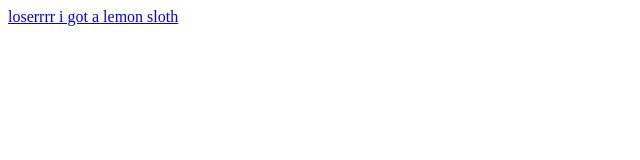
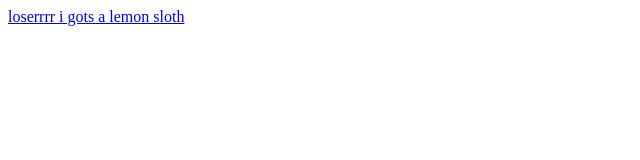
Before and after one commit to noellerobert/noelle.github.io, a plain HTML site: page aboutme.html in a window 1280 px wide. Shown: the full height of the page, 0-640 px from the left. Drawn offline with Linux system fonts and the light colour scheme.

Commit message:
Update aboutme.html

```diff
--- a/aboutme.html
+++ b/aboutme.html
@@ -5,6 +5,6 @@
   </head>
   <body>
     <a href="index.html"
-    <p>loserrrr i got a lemon sloth</p>
+    <p>loserrrr i gots a lemon sloth</p>
    </body>
   </html>
```
